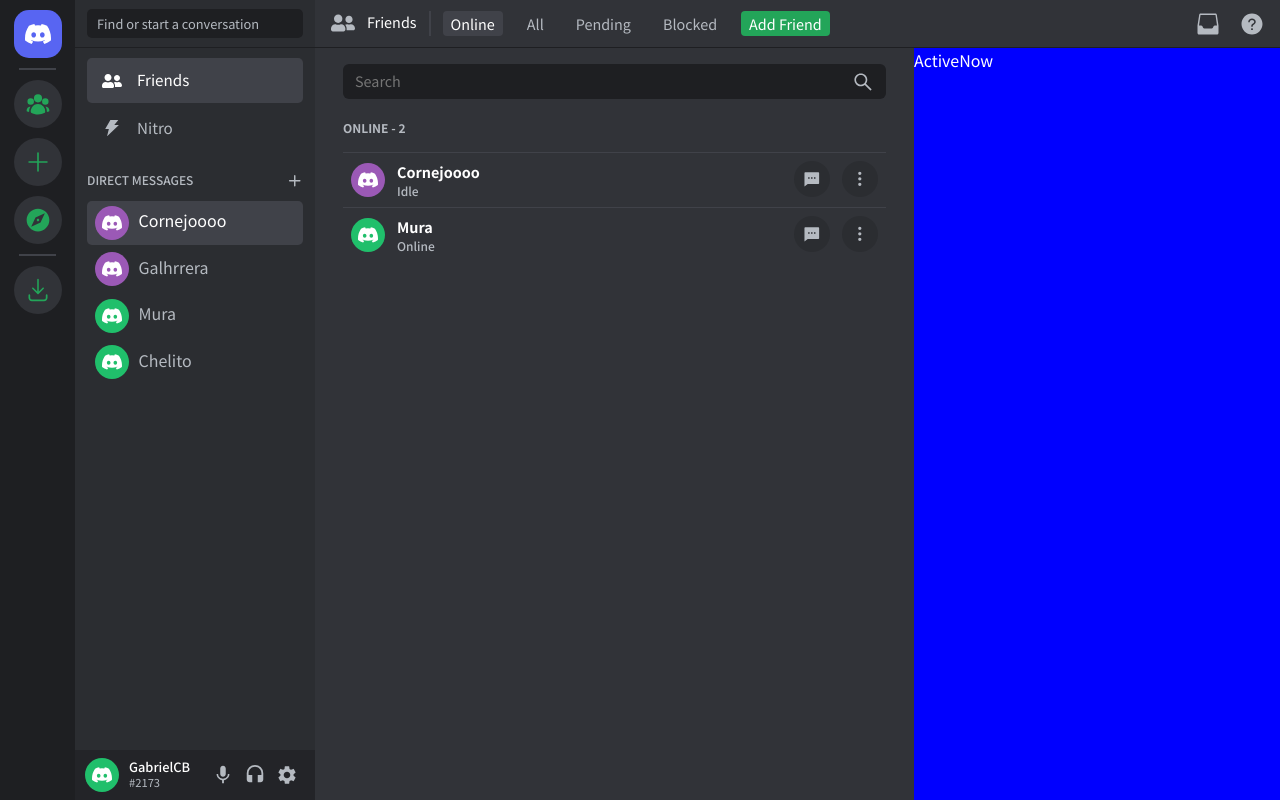
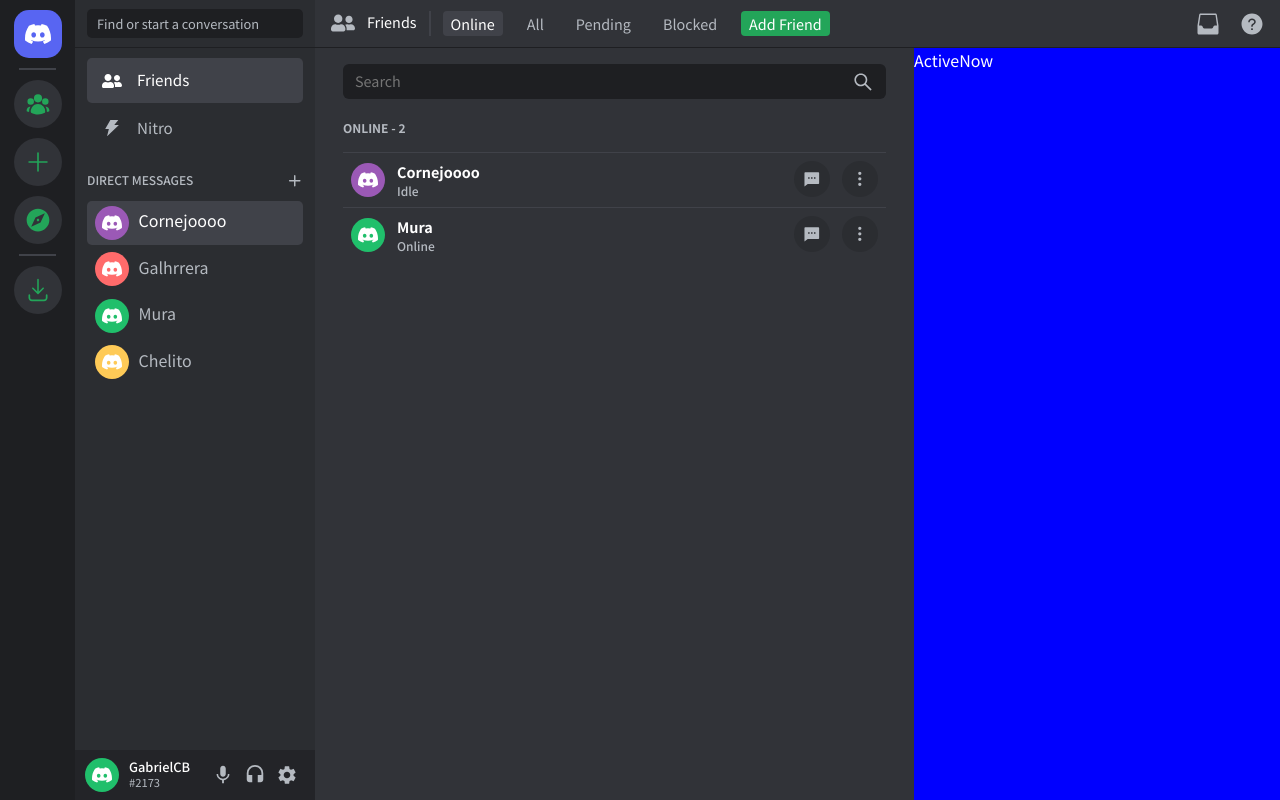
Before and after one commit to GabrielCornejoB/discord-clone, a React (Vite) app: page / in a window 1280 px wide. Built offline with nearby package versions, Linux system fonts and the light colour scheme.

Commit message:
More colors

```diff
--- a/src/components/PrivateChannels/components/Chat.tsx
+++ b/src/components/PrivateChannels/components/Chat.tsx
@@ -6,7 +6,7 @@
   isActive?: boolean;
   index: number;
   handleClick: (index: number) => void;
-  color: "green" | "purple";
+  color: "green" | "purple" | "orange" | "yellow";
 }
 
 const Chat = ({
--- a/src/components/PrivateChannels/components/Chats.tsx
+++ b/src/components/PrivateChannels/components/Chats.tsx
@@ -34,7 +34,7 @@
           index={1}
           isActive={activeChat == 1}
           handleClick={handleActiveChat}
-          color="purple"
+          color="orange"
         />
         <Chat
           name="Mura"
@@ -48,7 +48,7 @@
           index={3}
           isActive={activeChat == 3}
           handleClick={handleActiveChat}
-          color="green"
+          color="yellow"
         />
       </ul>
     </section>
--- a/src/components/ProfileIcon/ProfileIcon.tsx
+++ b/src/components/ProfileIcon/ProfileIcon.tsx
@@ -3,13 +3,15 @@
 import s from "./ProfileIcon.module.scss";
 
 interface Props {
-  color: "green" | "purple";
+  color: "green" | "purple" | "orange" | "yellow";
 }
 
 const ProfileIcon = ({ color }: Props) => {
   enum colors {
     "green" = "#20bf6b",
     "purple" = "#9b59b6",
+    "orange" = "#ff6b6b",
+    "yellow" = "#feca57",
   }
 
   return (
```
